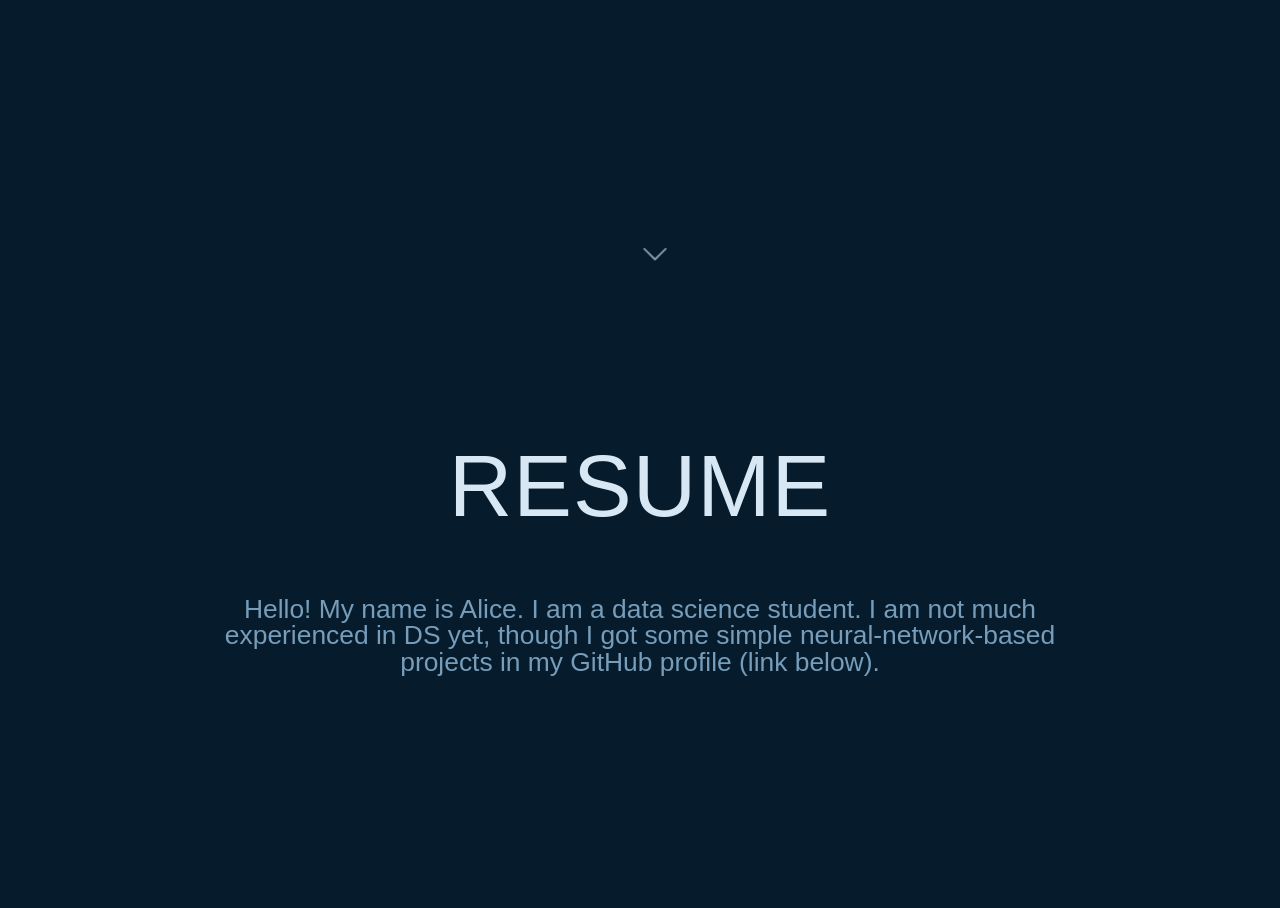
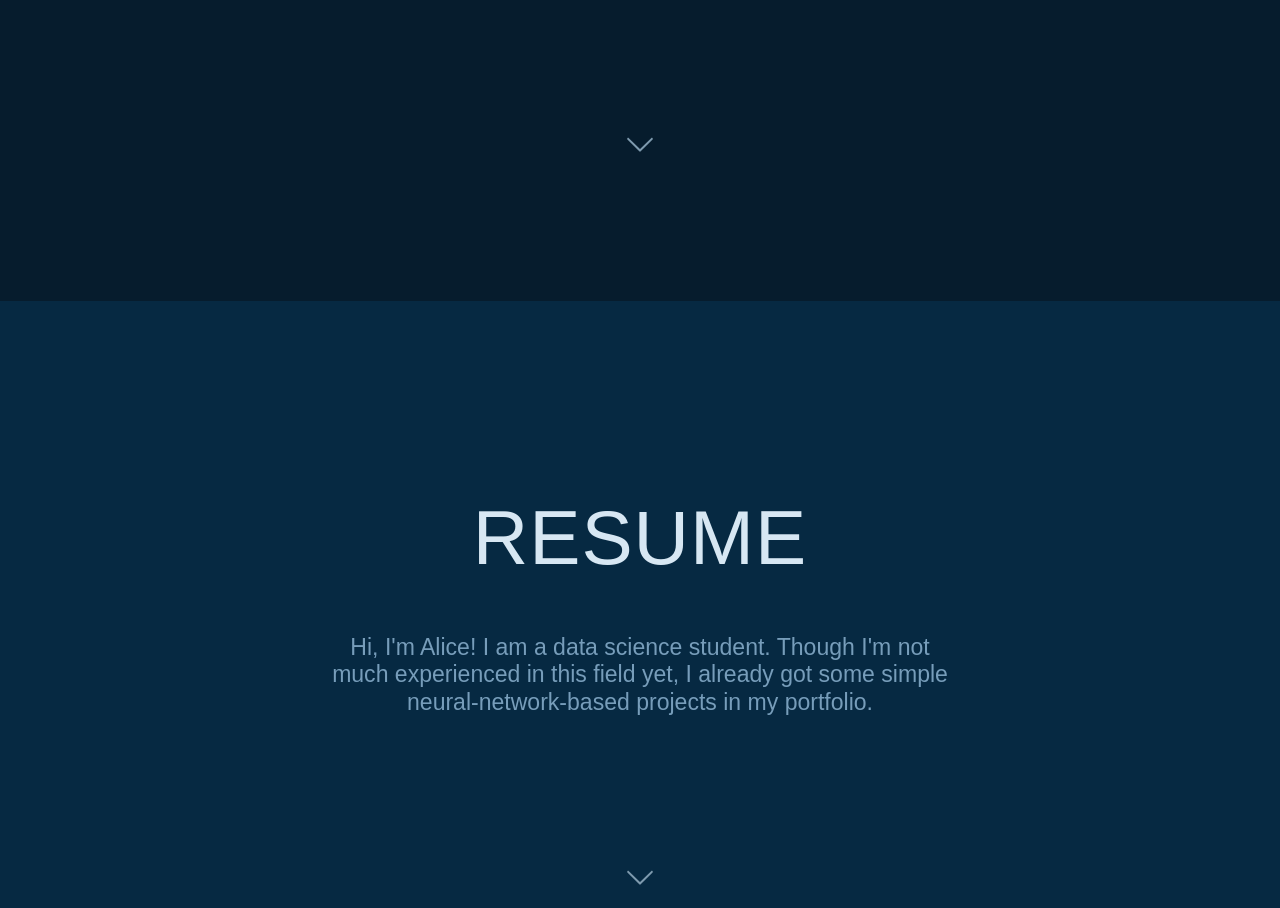
Before and after one commit to mayevskaya/mayevskaya.github.io, a plain HTML site: page index.html in a window 1280 px wide. Shown: the part 512-1420 px from the top of the page. Drawn offline with Linux system fonts and the light colour scheme.

Commit message:
Scaling minor fix

```diff
--- a/index.html
+++ b/index.html
@@ -5,7 +5,7 @@
     <meta http-equiv="X-UA-Compatible" content="IE=edge, chrome=1">
     <meta name="viewport" content="width=device-width, initial-scale=1.0">
     <title>Alice Mayevskaya</title>
-    <link rel="stylesheet" href="style/main.css">
+    <link rel="stylesheet" href="style/style.css">
     <link rel="icon" href="src/img/icon.png">
 </head>
 <body>
@@ -13,7 +13,7 @@
     <h1>Development portfolio</h1>
     <h2>Alice Mayevskaya</h2>
     <h2>Student / Data Scientist</h2>
-        <button onClick="window.scrollTo(0, document.body.scrollHeight)">
+    <button onClick="scrollingTo(610, 500)">
         <svg viewBox="0 0 60 60">
         <path d="M52.254 18.327c0.816-0.804 2.127-0.804 2.937 0s0.813 2.103 0 2.907l-23.724 23.49c-0.81 0.804-2.121 0.804-2.937 0l-23.724-23.49c-0.81-0.804-0.81-2.103 0-2.907 0.813-0.804 2.127-0.804 2.937 0l22.257 21.423 22.254-21.423z"></path>
     </svg>
@@ -21,8 +21,39 @@
 </div>
 <div class="block">
     <h1>Resume</h1>
-        <h2>Hello! My name is Alice. I am a data science student. I am not much experienced in DS yet, though
-        I got some simple neural-network-based projects in my GitHub profile (link below).</h2>
+    <h2>Hi, I'm Alice! I am a data science student. Though I'm not much experienced in this field yet,
+    I already got some simple neural-network-based projects in my portfolio.</h2>
+    <button onClick="scrollingTo(1500, 500)">
+        <svg viewBox="0 0 60 60">
+        <path d="M52.254 18.327c0.816-0.804 2.127-0.804 2.937 0s0.813 2.103 0 2.907l-23.724 23.49c-0.81 0.804-2.121 0.804-2.937 0l-23.724-23.49c-0.81-0.804-0.81-2.103 0-2.907 0.813-0.804 2.127-0.804 2.937 0l22.257 21.423 22.254-21.423z"></path>
+    </svg>
+    </button>
 </div>
+<div class="block" id="portfolio">
+    <h1>Portfolio</h1>
+</div>
+<script>
+function scrollingTo(elementY, duration) {
+    var startingY = window.pageYOffset;
+    var diff = elementY - startingY;
+    var start;
+
+    // Bootstrap animation - it will get called right before next frame shall be rendered.
+    window.requestAnimationFrame(function step(timestamp) {
+        if (!start) start = timestamp;
+        // Elapsed milliseconds since start of scrolling.
+        var time = timestamp - start;
+        // Get percent of completion in range [0, 1].
+        var percent = Math.min(time / duration, 1);
+
+        window.scrollTo(0, startingY + diff * percent);
+
+        // Proceed with animation as long as we wanted it to.
+        if (time < duration) {
+        window.requestAnimationFrame(step);
+    }
+  })
+}
+</script>
 </body>
 </html>
--- a/style/main.css
+++ b/style/style.css
@@ -1,22 +1,30 @@
 * {
-    font-family: "Microsoft YaHei",Arial,sans-serif;
+    font-family: "Microsoft YaHei", Arial, sans-serif;
     scroll-behavior: smooth;
 }
 body {
     background: #061c2d;
     color: #d7e7f3;
     font-family: 'Work Sans', sans-serif;
-    font-size: 22px;
-    line-height: 33px;
+    font-size: 120%;
+    margin: 0;
+}
+div.block {
+    height: 100vh;
+    position: relative;
+    padding-top: 1%;
     text-align: center;
 }
-div.block {
-    position: relative;
-    height: 90vh;
-    padding: 10vh 15vw 0 15vw;
-    text-align: center;
+div.block:nth-child(2n) {
+    background: hsl(205, 84%, 14%);
+}
+div.block:nth-child(3n) {
+    background: hsl(205, 90%, 22%);
 }
 h1 {
+    padding-top: 10%;
+    padding-right: 10%;
+    padding-left: 10%;
     text-transform: uppercase;
     letter-spacing: 1px;
     font-size: 4em;
@@ -24,34 +32,26 @@ h1 {
     line-height: normal;
 }
 h2 {
+    max-width: 50%;
+    padding-left: 25%;
+    padding-right: 25%;
     font-size: 1.2em;
-    line-height: 1em;
+    line-height: 1.2em;
     font-weight: 100;
     color: #779dba;
     -webkit-font-smoothing: subpixel-antialiased;
 }
 div.block svg
 {
-    position: absolute;
+    padding-top: 150%;
+    position: relative;
     width: 30px;
-    bottom: 30px;
-    animation: chevronAnimation 4s ease-in-out 0s infinite;
+    bottom: -10vh;
 }
 div.block svg path
 {
     fill: #7e9aae;
 }
-@keyframes chevronAnimation {
-    0% {
-        transform: translate(0,0) scale(1.0,1.0);
-    }
-    50% {
-        transform: translate(0,5px) scale(0.8,0.8);
-    }
-    100% {
-        transform: translate(0,0) scale(1.0,1.0);
-    }
-}
 button {
     background: none;
     border: none;
```
Lines whose indentation alone changed are shown as unchanged.
